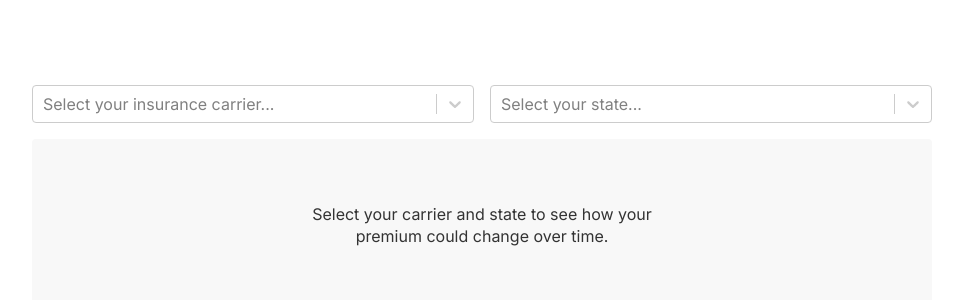
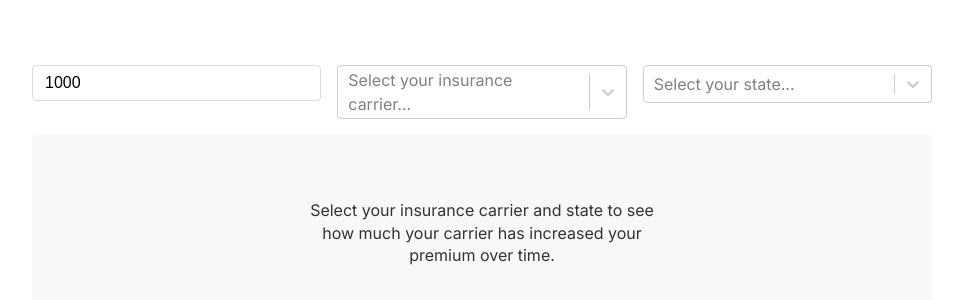
Before and after one commit to itswoop/widget, a React app: page / in a window 1280 px wide. Shown: the part 202-502 px from the top of the page, without its empty margins (158-1121 px from the left). Built offline with nearby package versions, Linux system fonts and the light colour scheme; no server answers.

Commit message:
add basic premium input

```diff
--- /dev/null
+++ b/src/components/form/input/index.tsx
@@ -0,0 +1,23 @@
+import clsx from 'clsx'
+import { forwardRef } from 'react'
+import styles from './input.module.css'
+
+type InputProps = Omit<JSX.IntrinsicElements['input'], 'size'> & {
+  classNameOuter?: string
+}
+
+const InputWithRef: React.ForwardRefRenderFunction<
+  HTMLInputElement,
+  InputProps
+> = ({ className, classNameOuter, ...props }, ref) => (
+  <div className={clsx(styles.wrapper, classNameOuter)}>
+    <input
+      {...props}
+      type={props.type || 'text'}
+      className={clsx(styles.input, className)}
+      ref={ref}
+    />
+  </div>
+)
+
+export const Input = forwardRef(InputWithRef)
--- /dev/null
+++ b/src/components/form/input/input.module.css
@@ -0,0 +1,12 @@
+.wrapper {
+  width: 100%;
+}
+
+.input {
+  width: 100%;
+  appearance: none;
+  border-radius: var(--br-default);
+  border: 1px solid var(--color-grey-light);
+  padding: 0.5rem 0.75rem;
+  font-size: var(--fs-default);
+}
--- a/src/components/premium-card/components/table/index.tsx
+++ b/src/components/premium-card/components/table/index.tsx
@@ -1,28 +1,29 @@
-import { formatMoneyString } from '../../../../utils/format'
+import {
+  formatDecimalString,
+  formatMoneyString,
+} from '../../../../utils/format'
 import type { Row } from '../../types'
 import styles from './table.module.css'
-import {
-  calculateCompoundValues,
-  parseYears,
-  parseChangesPerYear,
-} from './utils'
+import { calculateData } from './utils'
 
 type PremiumTableProps = {
   item?: Row | null
+  carrier: string
+  state: string
   startingPremium?: number
 }
 
 export const PremiumTable: React.FC<PremiumTableProps> = ({
   item,
+  carrier,
+  state,
   startingPremium = 1000,
 }) => {
   if (!item) return null
 
-  const years = parseYears(Object.keys(item))
-  const yearsWithChange = parseChangesPerYear(years, item)
-  const compound = calculateCompoundValues(
+  const { years, yearsWithChange, percentAverage, compound } = calculateData(
+    item,
     startingPremium,
-    yearsWithChange.slice(1).map(({ percentInteger }) => percentInteger!),
   )
 
   const gridTemplateColumns = `repeat(${years.length + 1}, 1fr)`
@@ -56,6 +57,16 @@ export const PremiumTable: React.FC<PremiumTableProps> = ({
           </tr>
         </tbody>
       </table>
+
+      <p>
+        {carrier} has increased their premiums by{' '}
+        {formatDecimalString(percentAverage, 1)}% in {state} over the last{' '}
+        {years.length - 1} years. This means that if your insurance premium was{' '}
+        <strong>{formatMoneyString(startingPremium)}</strong> in {years[0]}, you
+        would be paying{' '}
+        <strong>{formatMoneyString(compound[compound.length - 1])}</strong>{' '}
+        today.
+      </p>
     </div>
   )
 }
--- a/src/components/premium-card/components/table/utils.ts
+++ b/src/components/premium-card/components/table/utils.ts
@@ -36,3 +36,24 @@ export const calculateCompoundValues = (
   percentages.forEach(percent => values.push((acc += acc * (percent / 100))))
   return values
 }
+
+/**
+ * Calculate all display data for a row.
+ */
+export const calculateData = (data: Row, startingPremium = 1000) => {
+  const years = parseYears(Object.keys(data))
+
+  const yearsWithChange = parseChangesPerYear(years, data)
+
+  const percentAverage = yearsWithChange
+    .map(({ percentInteger }) => percentInteger)
+    .filter(Boolean)
+    .reduce((acc, val) => (val === null ? acc : (acc || 0) + val))!
+
+  const compound = calculateCompoundValues(
+    startingPremium,
+    yearsWithChange.slice(1).map(({ percentInteger }) => percentInteger!),
+  )
+
+  return { years, yearsWithChange, percentAverage, compound }
+}
--- a/src/components/premium-card/index.tsx
+++ b/src/components/premium-card/index.tsx
@@ -3,6 +3,7 @@ import { useEffect, useState } from 'react'
 import { State } from '../../constants/states'
 import { URLS } from '../../constants/urls'
 import { parseRemoteCsv } from '../../utils/parse'
+import { Input } from '../form/input'
 import styles from './card.module.css'
 import { CarrierSelector } from './components/selectors/carrier'
 import { StateSelector } from './components/selectors/state'
@@ -13,6 +14,7 @@ import { findRow, getCarriers } from './utils'
 export const PremiumCard = () => {
   const [carrier, setCarrier] = useState<string | null>(null)
   const [state, setState] = useState<State | null>(null)
+  const [premium, setPremium] = useState(1000)
   const [rows, setRows] = useState<Row[]>([])
 
   useEffect(() => {
@@ -28,6 +30,14 @@ export const PremiumCard = () => {
     <div className={styles.wrapper}>
       <div className={styles.content}>
         <div className={styles.form}>
+          <Input
+            type="number"
+            value={premium}
+            min={0}
+            max={100000}
+            step={50}
+            onChange={e => setPremium(+e.target.value)}
+          />
           <CarrierSelector carriers={carriers} onChange={setCarrier} />
           <StateSelector onChange={setState} />
         </div>
@@ -35,14 +45,14 @@ export const PremiumCard = () => {
         {!row && (
           <div className={styles.empty}>
             <p>
-              Select your carrier and state to see how your premium could change
-              over time.
+              Select your insurance carrier and state to see how much your
+              carrier has increased your premium over time.
             </p>
           </div>
         )}
 
         <Transition
-          show={!!row}
+          show={!!row && !!carrier && !!state}
           className={styles.table}
           enter={styles.transition}
           enterFrom={styles.transitionFrom}
@@ -51,7 +61,12 @@ export const PremiumCard = () => {
           leaveFrom={styles.transitionTo}
           leaveTo={styles.transitionFrom}
         >
-          <PremiumTable item={row} />
+          <PremiumTable
+            state={state?.name!}
+            carrier={carrier!}
+            item={row}
+            startingPremium={premium}
+          />
         </Transition>
       </div>
     </div>
--- a/src/utils/format.ts
+++ b/src/utils/format.ts
@@ -8,3 +8,12 @@ export const formatMoneyString = (value: number, decimals = 2) =>
     minimumFractionDigits: decimals,
     maximumFractionDigits: decimals,
   }).format(value)
+
+/**
+ * Format a number as a decimal with a fixed number of decimals.
+ */
+export const formatDecimalString = (value: number, decimals = 2) =>
+  Intl.NumberFormat('en-US', {
+    minimumFractionDigits: decimals,
+    maximumFractionDigits: decimals,
+  }).format(value)
```
